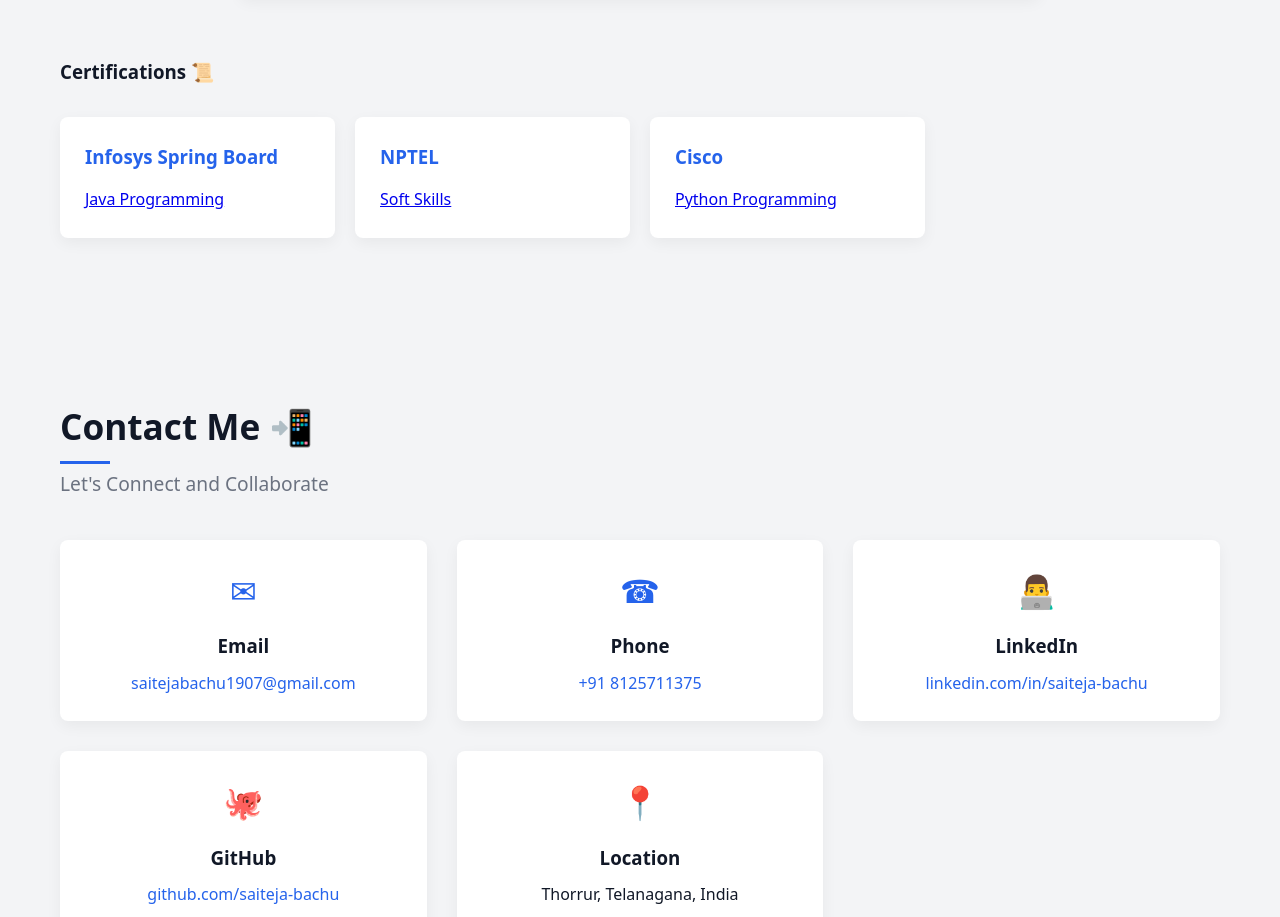
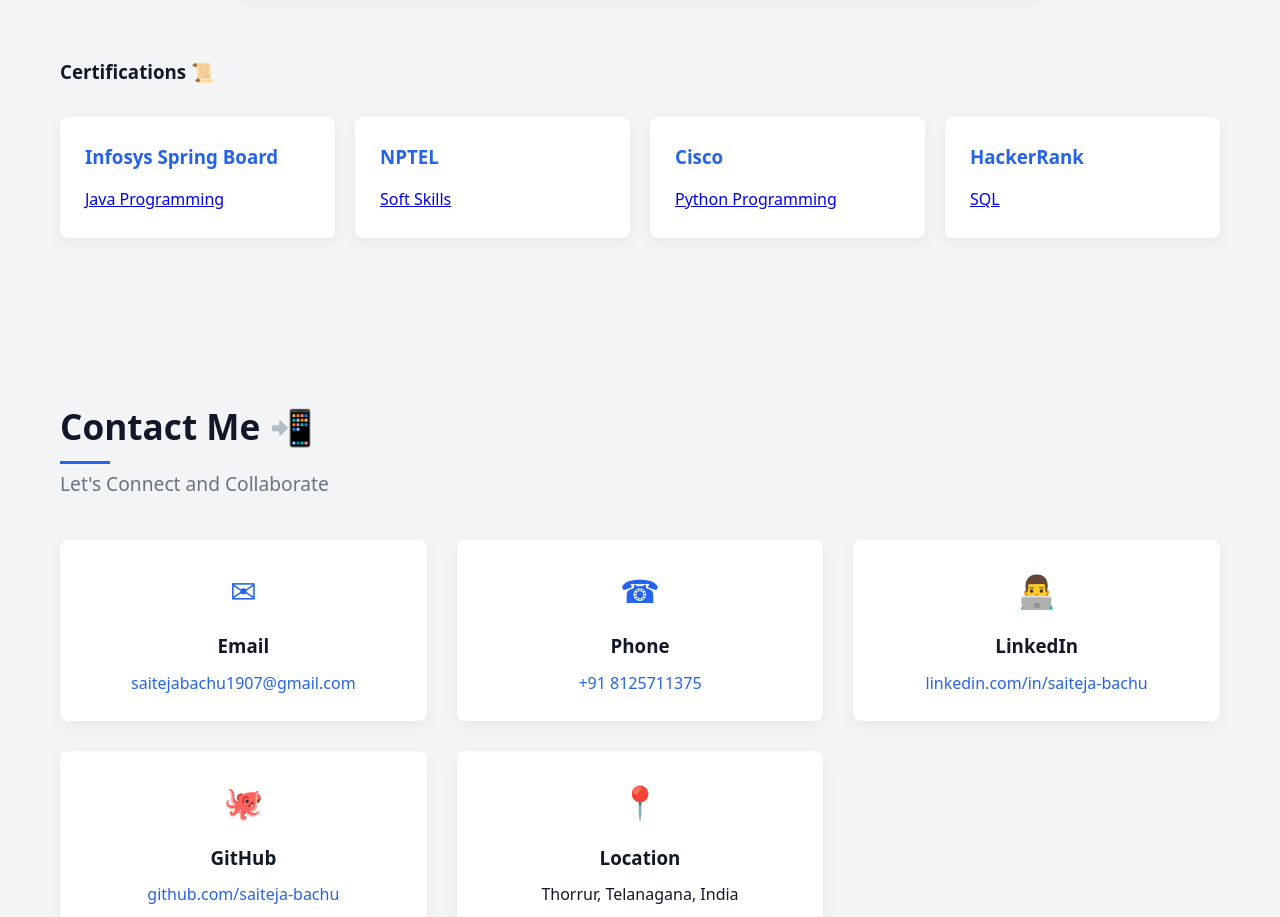
Before and after one commit to saiteja-bachu/Portfolio, a plain HTML site: page index.html in a window 1280 px wide. Shown: the part 3772-4689 px from the top of the page. Drawn offline with Linux system fonts and the light colour scheme.

Commit message:
Update index.html

```diff
--- a/index.html
+++ b/index.html
@@ -551,6 +551,10 @@
                     <h3>Cisco</h3>
                     <a href="https://drive.google.com/file/d/1idVC3jh5BPMB6c-rDMOSHP0-dnGgYqwG/view?usp=sharing" target="_blank">Python Programming</a>
                 </div>
+                <div class="skill-card">
+                    <h3>HackerRank</h3>
+                    <a href="https://drive.google.com/file/d/10ofpAlO_OlimUb8UBT4poR3E-vhTcy73/view?usp=sharing" target="_blank">SQL</a>
+                </div>
 
 
             </div>
```
